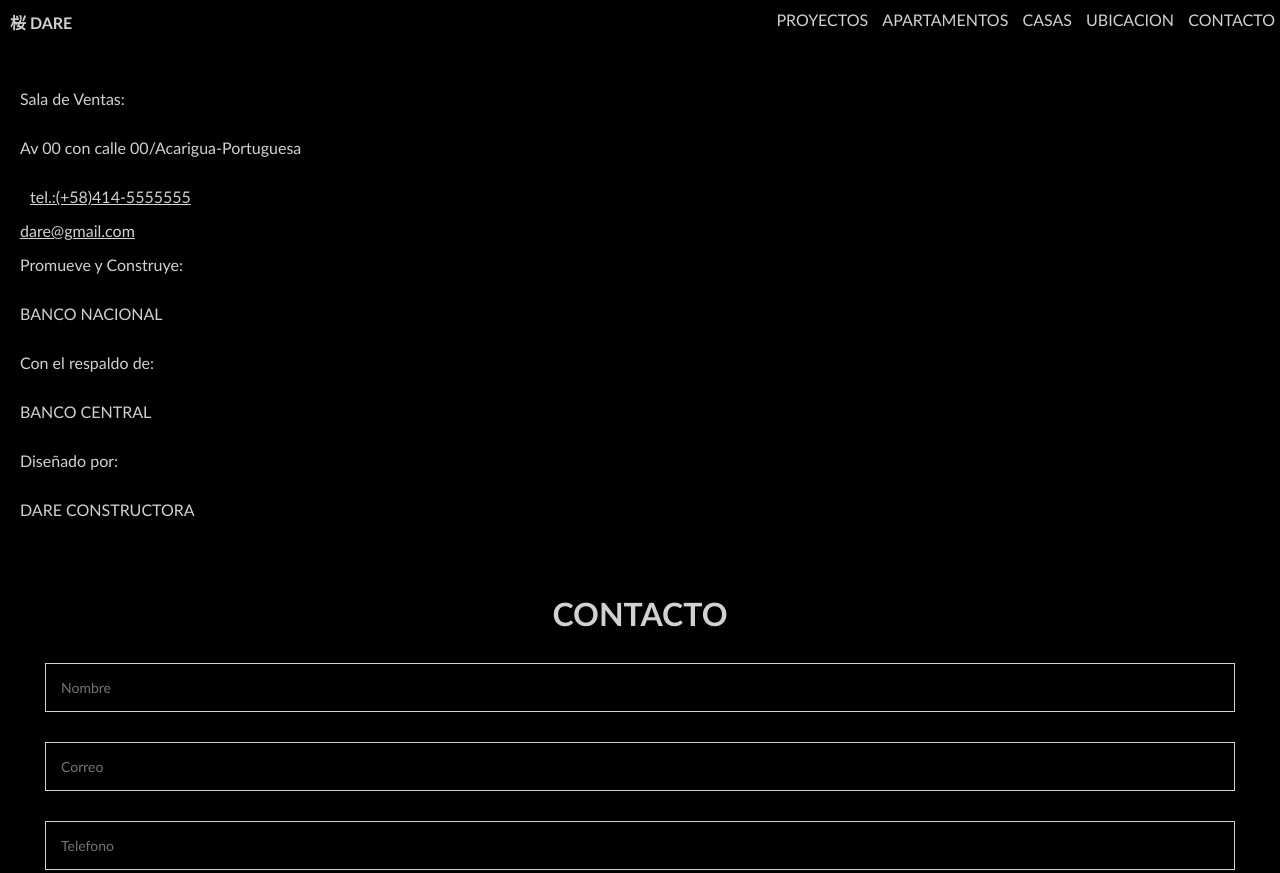
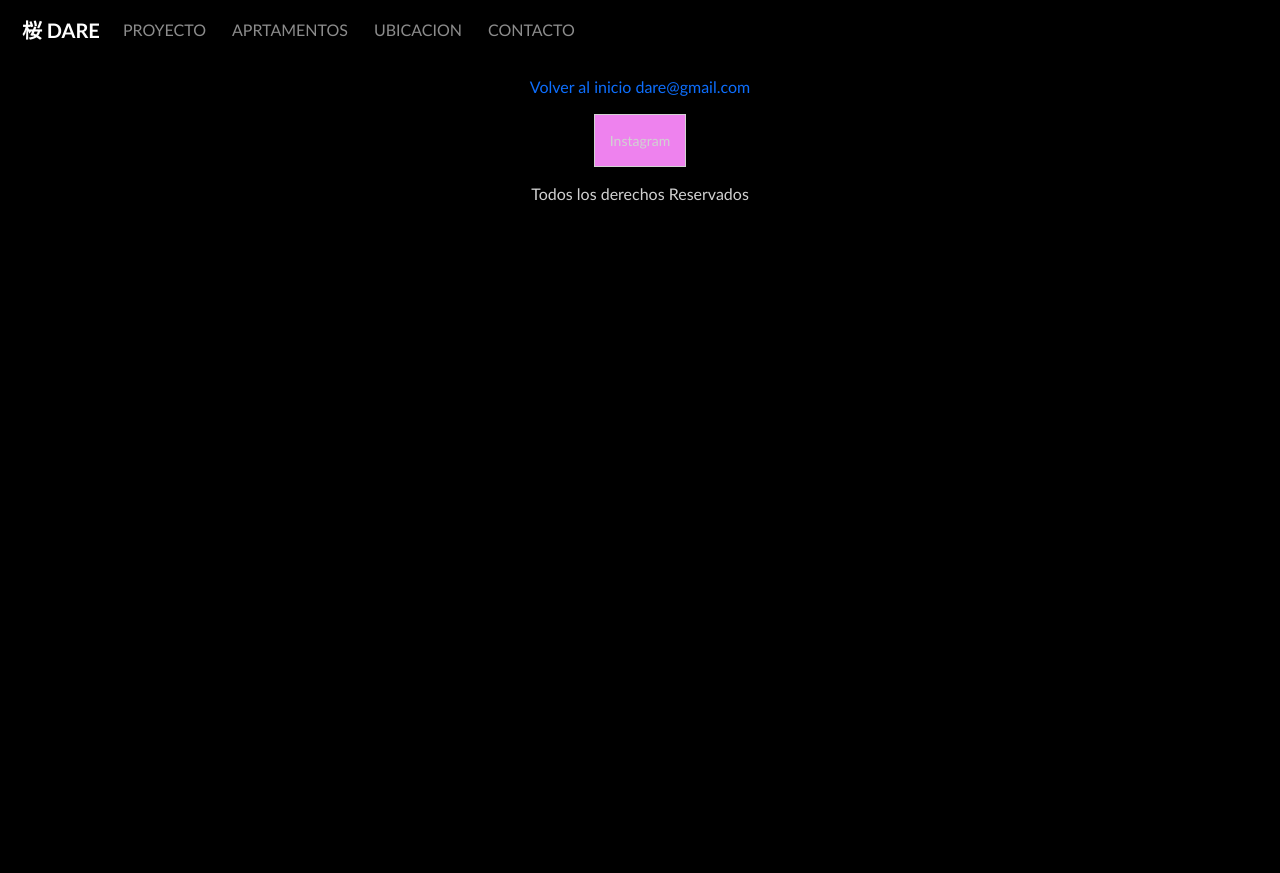
Before and after one commit to danieljosereyes/DARE, a website: page paginas/contacto.html in a window 1280 px wide. Shown: the top 873 px of the page. After the commit the page ends 800 px from the top, so only its background shows below. Drawn offline with Linux system fonts and the light colour scheme.

Commit message:
rearreglando las paginas

```diff
--- a/paginas/apartamentos.html
+++ b/paginas/apartamentos.html
@@ -5,28 +5,50 @@
     <meta http-equiv="X-UA-Compatible" content="IE=edge">
     <meta name="viewport" content="width=device-width, initial-scale=1.0">
     <title>DARE CONSTRUCTORA</title>
+    <link rel="stylesheet" href="../css/bootstrap.min.css">
+    <link rel="stylesheet" href="../css/estilos.css">
 </head>
-<body>
-
-    <header>
-        <a id="titulo" href="../index.html">桜 DARE</a>
+<body class="body_index">
+    <header class="header">
+            <nav class="menu">
+                <nav class="navbar navbar-expand-lg navbar-dark bg-dark m-0 p-0">
+                    <div class="container-fluid">
+                      <a id="titulo" href="../index.html" class="logo navbar-brand" href="#">桜 DARE</a>
+                      <button class="navbar-toggler" type="button" data-bs-toggle="collapse" data-bs-target="#navbarSupportedContent" aria-controls="navbarSupportedContent" aria-expanded="false" aria-label="Toggle navigation">
+                        <span class="navbar-toggler-icon"></span>
+                      </button>
+                      <div class="collapse navbar-collapse " id="navbarSupportedContent">
+                        <ul class="navbar-nav me-auto mb-2 mb-lg-0">
+                            <li class="nav-item">
+                                <a class="nav-link" href="../paginas/proyectos.html">PROYECTO</a>
+                            </li>
+                            <li class="nav-item">
+                                <a class="nav-link" href="../paginas/apartamentos.html">APRTAMENTOS</a>
+                            </li>
+                            <li class="nav-item">
+                                <a class="nav-link" href="../paginas/ubicacion.html">UBICACION</a>
+                            </li>
+                            <li class="nav-item">
+                                <a class="nav-link" href="../paginas/contacto.html">CONTACTO</a>
+                            </li>
+                        </ul>
+                      </div>
+                    </div>
+                  </nav>
+            </nav>
     </header>
 
-    <nav>
-        <ul>
-            <li><a href="../index.html">PROYECTOS</a></li>
-            <li><a href="apartamentos.html">APARTAMENTOS</a></li>
-            <li><a href="casas.html">CASAS</a></li>
-            <li><a href="ubicacion.html">UBICACION</a></li>
-            <li><a href="contacto.html">CONTACTO</a></li>
-        </ul>
-    </nav>
 
-    <footer>
-        <a href="#titulo">Volver al inicio</a>
-        <a href="mailto:dare@gmail.com">dare@gmail.com</a>
+    <footer class="footer">
+        <section>
+            <a href="#titulo">Volver al inicio</a>
+            <a href="mailto:dare@gmail.com">dare@gmail.com</a>
+        </section>
+        <button class="btn--instagram">Instagram</button>
         <p>Todos los derechos Reservados</p>
     </footer>
 
+    <script src="../js/bootstrap.min.js"></script>
+
 </body>
 </html>
--- a/paginas/contacto.html
+++ b/paginas/contacto.html
@@ -5,54 +5,50 @@
     <meta http-equiv="X-UA-Compatible" content="IE=edge">
     <meta name="viewport" content="width=device-width, initial-scale=1.0">
     <title>DARE CONSTRUCTORA</title>
-
+    <link rel="stylesheet" href="../css/bootstrap.min.css">
     <link rel="stylesheet" href="../css/estilos.css">
 </head>
-<body class="body_contacto">
+<body">
     <header class="header">
-        <a id="titulo" href="../index.html" class="logo">桜 DARE</a>
         <nav class="menu">
-            <ul class="menu">
-                <li><a href="paginas/proyectos.html">PROYECTOS</a></li>
-                <li><a href="paginas/apartamentos.html">APARTAMENTOS</a></li>
-                <li><a href="paginas/casas.html">CASAS</a></li>
-                <li><a href="paginas/ubicacion.html">UBICACION</a></li>
-                <li><a href="paginas/contacto.html">CONTACTO</a></li>
-            </ul>
+            <nav class="navbar navbar-expand-lg navbar-dark bg-dark m-0 p-0">
+                <div class="container-fluid">
+                  <a id="titulo" href="../index.html" class="logo navbar-brand" href="#">桜 DARE</a>
+                  <button class="navbar-toggler" type="button" data-bs-toggle="collapse" data-bs-target="#navbarSupportedContent" aria-controls="navbarSupportedContent" aria-expanded="false" aria-label="Toggle navigation">
+                    <span class="navbar-toggler-icon"></span>
+                  </button>
+                  <div class="collapse navbar-collapse " id="navbarSupportedContent">
+                    <ul class="navbar-nav me-auto mb-2 mb-lg-0">
+                        <li class="nav-item">
+                            <a class="nav-link" href="../paginas/proyectos.html">PROYECTO</a>
+                        </li>
+                        <li class="nav-item">
+                            <a class="nav-link" href="../paginas/apartamentos.html">APRTAMENTOS</a>
+                        </li>
+                        <li class="nav-item">
+                            <a class="nav-link" href="../paginas/ubicacion.html">UBICACION</a>
+                        </li>
+                        <li class="nav-item">
+                            <a class="nav-link" href="../paginas/contacto.html">CONTACTO</a>
+                        </li>
+                    </ul>
+                  </div>
+                </div>
+              </nav>
         </nav>
-    </header>
+</header>
 
-    <section class="section">
-        <article class="interlineado" >
-            <p>Sala de Ventas:</p>
-            <p>Av 00 con calle 00/Acarigua-Portuguesa</p>
-            <p><a href="tel:+584145555555">tel.:(+58)414-5555555</a></p>
-            <a href="mailto:dare@gmail.com">dare@gmail.com</a>
-            <p>Promueve y Construye:</p>
-            <p>BANCO NACIONAL</p>
-            <p>Con el respaldo de:</p>
-            <p>BANCO CENTRAL</p>
-            <p>Diseñado por:</p>
-            <p>DARE CONSTRUCTORA</p>
-        </article>
-    </section>
-
-    <form action="/formulario" method="post" class="form">
-        <h1>CONTACTO</h1>
-        <input class="formulario" type="text" id="name" name="name" placeholder="Nombre">
-        <input class="formulario" type="email" id="correo" name="correo" placeholder="Correo">
-        <input class="formulario" type="text" id="telefono" name="telefono" placeholder="Telefono">
-        <textarea class="formulario" name="mensaje" id="mensaje" placeholder="Mensaje" cols="30" rows="10"></textarea>
-        <button type="submit">ENVIAR</button>
-    </form>
 
     <footer class="footer">
         <section>
             <a href="#titulo">Volver al inicio</a>
             <a href="mailto:dare@gmail.com">dare@gmail.com</a>
         </section>
+        <button class="btn--instagram">Instagram</button>
         <p>Todos los derechos Reservados</p>
     </footer>
 
+    <script src="../js/bootstrap.min.js"></script>
+
 </body>
 </html>
--- a/scss/estilos.scss
+++ b/scss/estilos.scss
@@ -6,7 +6,6 @@
     padding: 0;
     color: $letras;
 }
-
 
 .body_index {
     display: grid;
@@ -83,7 +82,6 @@ main {
             width: 100%;
         }
 
-
 .section {
     padding: 30px 10px;
     text-size-adjust: 1.6rem;
@@ -96,7 +94,6 @@ main {
             }
         }
 }
-
 
 input {
     margin: 15px 30px;
```
Also changed, not shown: index.html (+5 -5 lines), paginas/proyectos.html (+54 -0 lines), paginas/ubicacion.html (+38 -16 lines).
